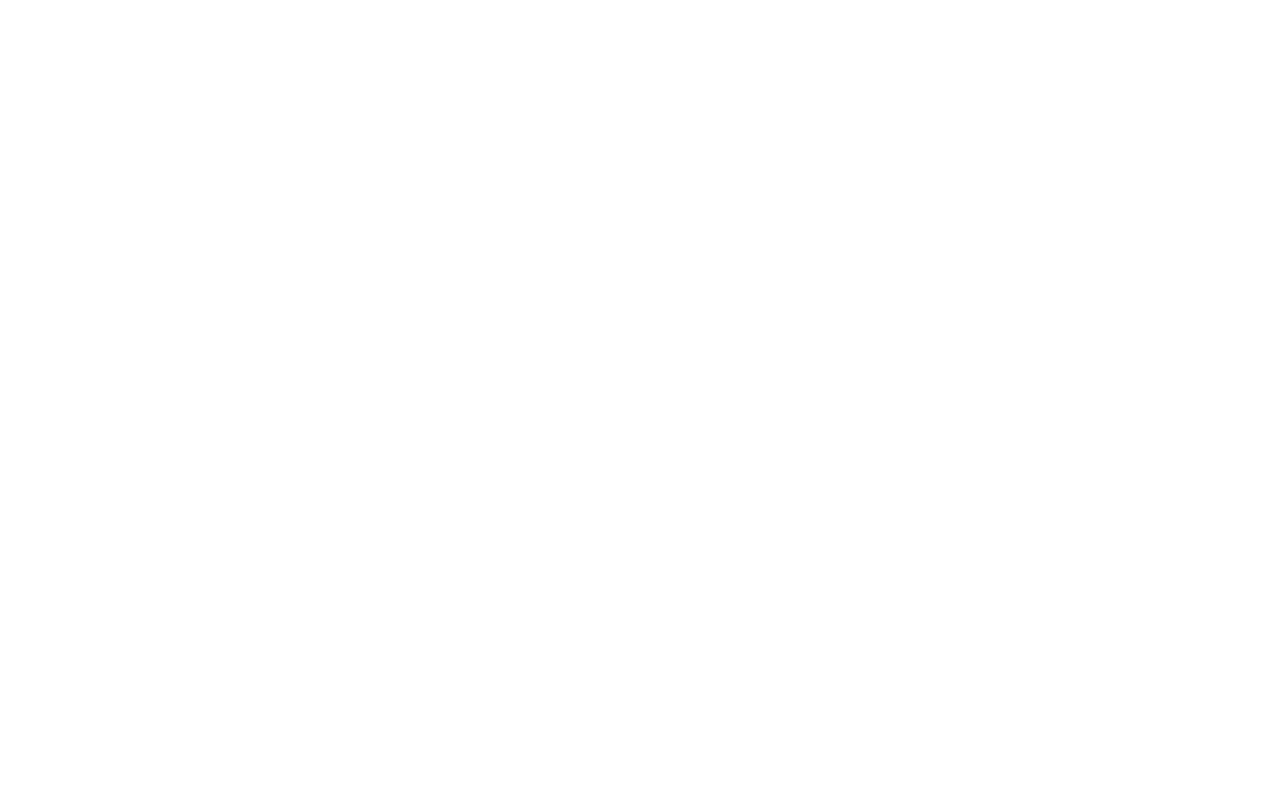
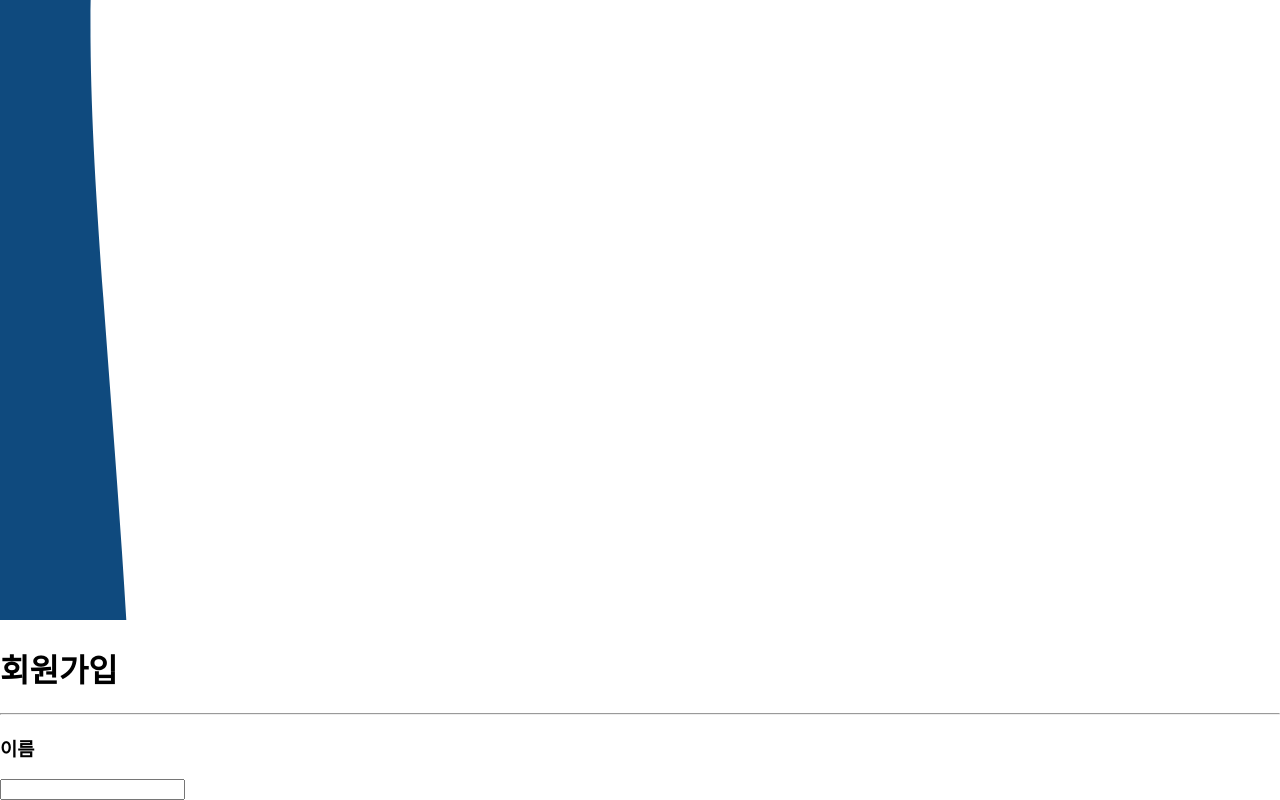
Before and after one commit to LikeLionHGU/13th-front-linklion, a React (Create React App) app: page /join in a window 1280 px wide. Shown: the part 212-1012 px from the top of the page. Before the commit the page ends 800 px from the top, so only its background shows below. Built offline with nearby package versions, Linux system fonts and the light colour scheme.

Commit message:
회원가입 제작

```diff
--- a/src/App.js
+++ b/src/App.js
@@ -3,6 +3,7 @@
 
 import Main from "./routes/Main";
 import List from "./routes/List";
+import Join from "./routes/Join";
 
 function App() {
   return (
@@ -12,8 +13,11 @@
           <Route path="/main">
             <Main />
           </Route>
-          <Route path="/List">
+          <Route path="/list">
             <List />
+          </Route>
+          <Route path="/join">
+            <Join />
           </Route>
         </Switch>
       </Router>
--- a/src/routes/Join.js
+++ b/src/routes/Join.js
@@ -0,0 +1,35 @@
+import { useEffect, useState } from "react";
+import logo from "../assets/Logo(Icon).png";
+import "../components/styles/Main.css";
+import Appbar from "../assets/join/detail-appbar.svg";
+
+function Join() {
+  const [track, setTrack] = useState("기획");
+  return (
+    <div>
+      <div className="body">
+        <div className="detailAppbar">
+          <img className="detailAppbar" src={Appbar}></img>
+          <div className="appbarLogo"></div>
+          <div className="headerLogo">
+            <button className="headerLogo"> </button>
+            <img src={logo} className="headerLogo"></img>
+          </div>
+        </div>
+        <div className="joinCard">
+          <div className="join">
+            <h1 className="join">회원가입</h1>
+            <hr />
+            <div className="joinName">
+              <h3 className="joinTitle">이름</h3>
+              <input type="text" className="joinComponent"></input>
+            </div>
+            <div className="joinTrack"></div>
+          </div>
+        </div>
+      </div>
+    </div>
+  );
+}
+
+export default Join;
--- a/src/routes/List.js
+++ b/src/routes/List.js
@@ -2,7 +2,7 @@
 import detail_appbar from "../assets/grid/detail_appbar.png";
 import create_button from "../assets/grid/create_button.png";
 import Card from "../components/Card";
-import "../styles/List.css"
+import "../components/styles/List.css";
 
 function List() {
   return (
@@ -21,7 +21,6 @@
         <Card />
         <Card />
         <Card />
-
       </div>
     </div>
   );
--- a/src/routes/Main.js
+++ b/src/routes/Main.js
@@ -1,7 +1,7 @@
 import { useEffect, useState } from "react";
 import background from "../assets/Main_BackGround.png";
 import logo from "../assets/Logo(Icon).png";
-import "../css/Main.css";
+import "../components/styles/Main.css";
 import Appbar from "../assets/Appbar.png";
 
 function Main() {
```
Also changed, not shown: src/assets/join/detail-appbar.svg (added), src/components/styles/List.css (renamed from src/styles/List.css), src/components/styles/Main.css (renamed from src/css/Main.css). Lines whose indentation alone changed are shown as unchanged.
